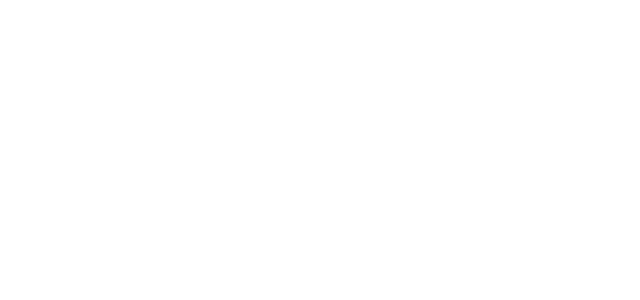
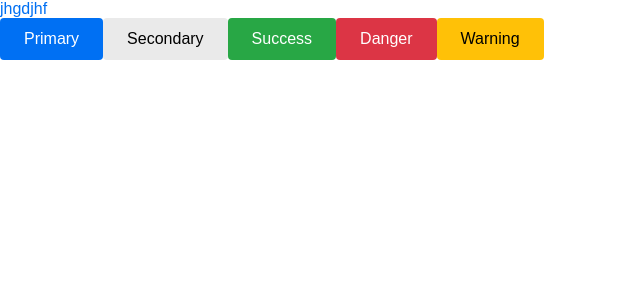
Before and after one commit to servelocal/customer-website, a Next.js app: page / in a window 1280 px wide. Before the commit this address had no page. Shown: the top 300 px of the page, without its empty margins (0-640 px from the left). Built offline with nearby package versions, Linux system fonts and the light colour scheme.

Commit message:
DEV-9-global-theme Couldn't get it to work

```diff
--- a/src/app/layout.tsx
+++ b/src/app/layout.tsx
@@ -2,9 +2,9 @@
 import localFont from 'next/font/local';
 import './globals.css';
 import StyledComponentsRegistry from '@/lib/registery';
-// import { ThemeProvider } from 'styled-components';
-// import { theme } from '@styles/theme';
-// import { GlobalStyle } from '@styles/globalStyles';
+import { ThemeProvider } from 'styled-components';
+import { theme } from '@styles/theme';
+import { GlobalStyle } from '@styles/globalStyles';
 
 const geistSans = localFont({
   src: './fonts/GeistVF.woff',
@@ -31,10 +31,10 @@
     <html lang="en">
       <body className={`${geistSans.variable} ${geistMono.variable}`}>
         <StyledComponentsRegistry>
-          {/* <ThemeProvider theme={theme}>
-            <GlobalStyle /> */}
-          {children}
-          {/* </ThemeProvider> */}
+          <ThemeProvider theme={theme}>
+            <GlobalStyle />
+            {children}
+          </ThemeProvider>
         </StyledComponentsRegistry>
       </body>
     </html>
--- a/src/app/page.tsx
+++ b/src/app/page.tsx
@@ -1,6 +1,18 @@
-import { redirect } from 'next/navigation';
+// import Button from '@components/Button';
+
+import Button from '@/components/Button';
 
 export default function page() {
-  //   return <h1>hekjhkj</h1>;
-  redirect('/home');
+  return (
+    <main>
+      jhgdjhf
+      <div>
+        <Button $variant="primary">Primary</Button>
+        <Button $variant="secondary">Secondary</Button>
+        <Button $variant="success">Success</Button>
+        <Button $variant="danger">Danger</Button>
+        <Button $variant="warning">Warning</Button>
+      </div>
+    </main>
+  );
 }
```
Also changed, not shown: src/app/(root)/home/page.tsx (deleted, +0 -18 lines), src/app/(root)/layout.tsx (deleted, +0 -19 lines).
